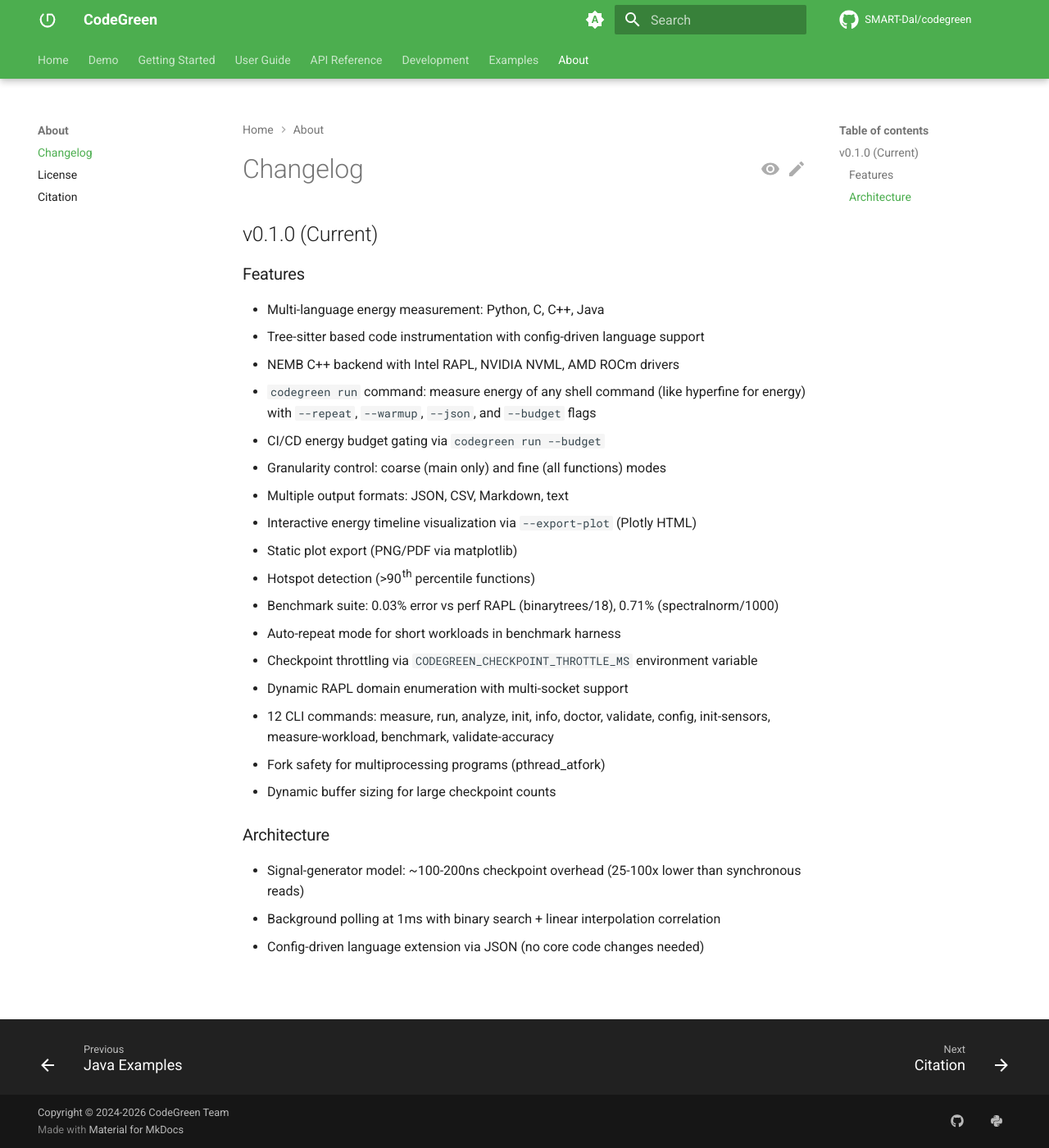
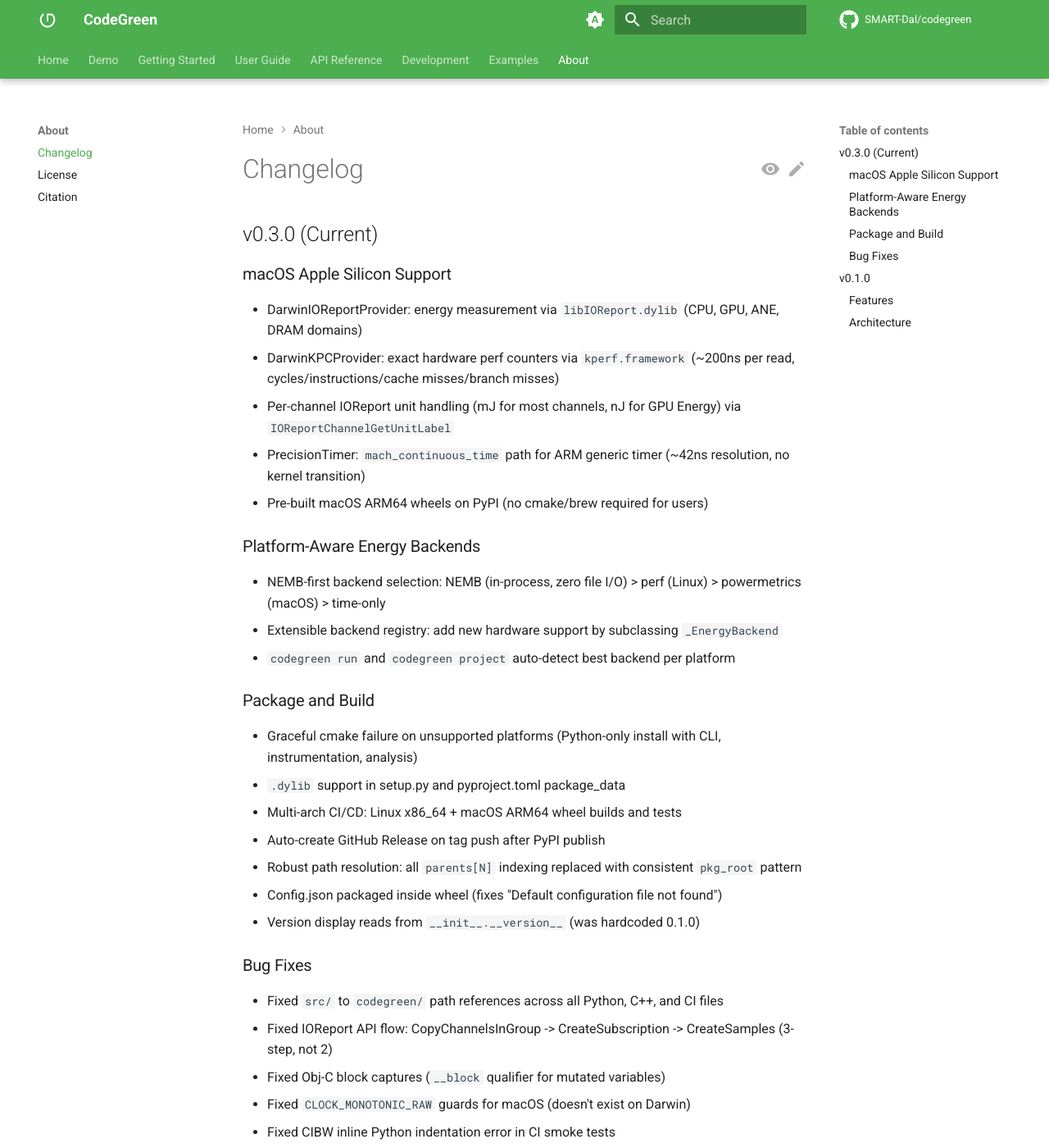
Before and after one commit to SMART-Dal/codegreen, an MkDocs documentation site: the page built from docs/website/docs/about/changelog.md, in a window 1280 px wide and 1400 px high. Shown: the whole window at 82% size. Built offline with MkDocs 1.6.1 and Material for MkDocs 9.7.7, drawn with Linux system fonts in a browser that asks for light colours; comment, search, counter and statistics services are not loaded; the version menu is left out; some of the changed text lies outside the part shown.

Commit message:
v0.3.0: macOS Apple Silicon wheels, platform-aware backends, IOReport+kpc

```diff
--- a/codegreen/__init__.py
+++ b/codegreen/__init__.py
@@ -5,7 +5,7 @@
 and researchers who need precise, fine-grained energy consumption analysis.
 """
 
-__version__ = "0.2.2"
+__version__ = "0.3.0"
 __author__ = "Saurabhsingh Rajput"
 __email__ = "saurabh@dal.ca"
 __description__ = "Energy-aware software development tool"
--- a/docs/website/docs/about/changelog.md
+++ b/docs/website/docs/about/changelog.md
@@ -1,6 +1,37 @@
 # Changelog
 
-## v0.1.0 (Current)
+## v0.3.0 (Current)
+
+### macOS Apple Silicon Support
+- DarwinIOReportProvider: energy measurement via `libIOReport.dylib` (CPU, GPU, ANE, DRAM domains)
+- DarwinKPCProvider: exact hardware perf counters via `kperf.framework` (~200ns per read, cycles/instructions/cache misses/branch misses)
+- Per-channel IOReport unit handling (mJ for most channels, nJ for GPU Energy) via `IOReportChannelGetUnitLabel`
+- PrecisionTimer: `mach_continuous_time` path for ARM generic timer (~42ns resolution, no kernel transition)
+- Pre-built macOS ARM64 wheels on PyPI (no cmake/brew required for users)
+
+### Platform-Aware Energy Backends
+- NEMB-first backend selection: NEMB (in-process, zero file I/O) > perf (Linux) > powermetrics (macOS) > time-only
+- Extensible backend registry: add new hardware support by subclassing `_EnergyBackend`
+- `codegreen run` and `codegreen project` auto-detect best backend per platform
+
+### Package and Build
+- Graceful cmake failure on unsupported platforms (Python-only install with CLI, instrumentation, analysis)
+- `.dylib` support in setup.py and pyproject.toml package_data
+- Multi-arch CI/CD: Linux x86_64 + macOS ARM64 wheel builds and tests
+- Auto-create GitHub Release on tag push after PyPI publish
+- Robust path resolution: all `parents[N]` indexing replaced with consistent `pkg_root` pattern
+- Config.json packaged inside wheel (fixes "Default configuration file not found")
+- Version display reads from `__init__.__version__` (was hardcoded 0.1.0)
+
+### Bug Fixes
+- Fixed `src/` to `codegreen/` path references across all Python, C++, and CI files
+- Fixed IOReport API flow: CopyChannelsInGroup -> CreateSubscription -> CreateSamples (3-step, not 2)
+- Fixed Obj-C block captures (`__block` qualifier for mutated variables)
+- Fixed `CLOCK_MONOTONIC_RAW` guards for macOS (doesn't exist on Darwin)
+- Fixed CIBW inline Python indentation error in CI smoke tests
+- Skip legacy `codegreen-core` and C++ binary on macOS (only NEMB needed)
+
+## v0.1.0
 
 ### Features
 
--- a/pyproject.toml
+++ b/pyproject.toml
@@ -4,7 +4,7 @@
 
 [project]
 name = "codegreen"
-version = "0.2.2"
+version = "0.3.0"
 description = "Energy-aware software development tool for measuring and optimizing code energy consumption"
 readme = "README.md"
 license = {file = "LICENSE"}
```
Also changed, not shown: docs/website/docs/getting-started/installation.md (+19 -2 lines).
